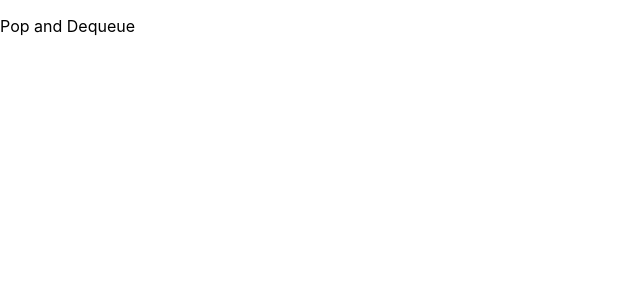
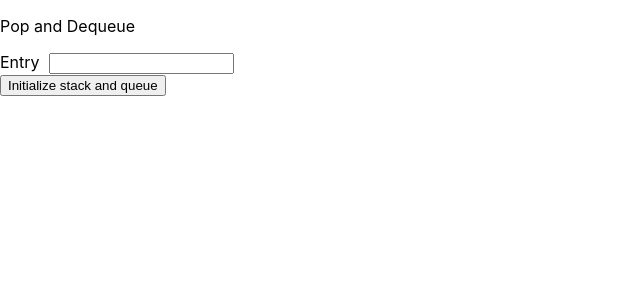
Before and after one commit to MatteoNunez22/algorithm-visualizer-group6, a React (Create React App) app: page /popAndDequeue in a window 1280 px wide. Shown: the top 300 px of the page, without its empty margins (0-640 px from the left). Built offline with nearby package versions, Linux system fonts and the light colour scheme.

Commit message:
feat:update PopAndDequeue

```diff
--- a/src/Components/PopAndDequeue.jsx
+++ b/src/Components/PopAndDequeue.jsx
@@ -1,12 +1,36 @@
 import React from "react";
 import "../Style/PopAndDequeue.css"
 
+let entry = 0;
+let stack = [];
+let queue = [];
 function PopAndDequeue() {
-    return (
-        <div>
-            <p>Pop and Dequeue</p>
-        </div>
-    );
+    // This syntax ensures `this` is bound within handleClick.
+    // Warning: this is *experimental* syntax.
+
+  return (
+    <div>
+      <p>Pop and Dequeue</p>
+      <label>
+        Entry &nbsp;
+        <input type="text" id="entry"/>
+      </label>
+      <br/><button onClick={handleEntryChange}>
+        Initialize stack and queue
+      </button>
+    </div>
+  );
 }
 
+function handleEntryChange(){
+  entry = document.getElementById("entry").value;
+  for(let i=0; i<entry; i++){
+    stack.push('a');
+    queue.push('a');
+  }
+  console.log(entry);
+  console.log(stack);
+}
+
+
 export default PopAndDequeue;
```
Also changed, not shown: src/Components/Homepage.jsx (line endings or trailing spaces).
